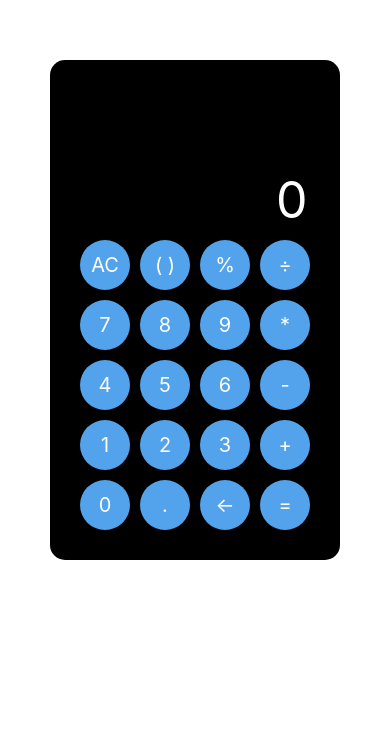
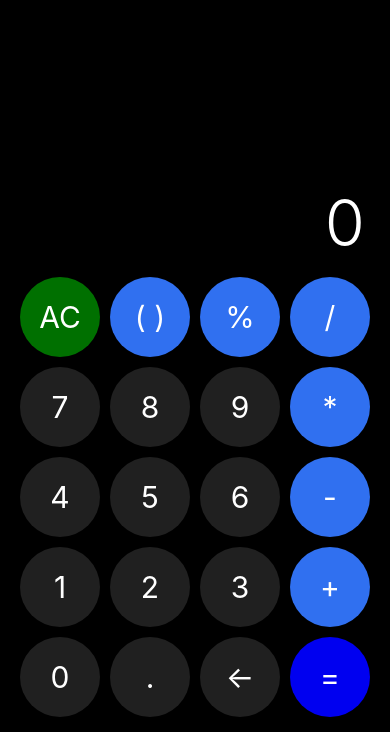
Before and after one commit to andradejs/calculator, a React Native app: screen / in a window 390 px wide. Shown: the part 112-844 px from the top of the page. Built offline with nearby package versions, Linux system fonts and the light colour scheme.

Commit message:
SafeAreaView adicionada

```diff
--- a/App.js
+++ b/App.js
@@ -6,6 +6,7 @@ import {
   View,
   TouchableOpacity,
   TextInput,
+  SafeAreaView,
 } from "react-native";
 
 import { useState } from "react";
@@ -24,50 +25,62 @@ export default function App() {
   function apagarTudo() {
     setValor("");
   }
+
+  function checkSymbol() {
+    return isNaN(parseInt(valor.slice(-1)));
+  }
   return (
-    <View style={styles.container}>
-      <View style={styles.calculator}>
+    // <View style={styles.container}>
+      <SafeAreaView style={styles.calculator}>
         <View>
           <TextInput
             style={styles.tela}
             placeholder="0"
             onChangeText={setValor}
             value={valor}
+            editable={false}
           ></TextInput>
         </View>
 
         <View style={styles.teclado}>
           <View style={styles.row}>
-            <TouchableOpacity style={styles.number} onPress={apagarTudo}>
+            <TouchableOpacity style={[styles.btn,styles.AC]} onPress={apagarTudo}>
               <Text style={styles.textButton}>AC</Text>
             </TouchableOpacity>
-            <TouchableOpacity style={styles.number}>
+            <TouchableOpacity
+              style={[styles.btn, styles.symbol]}
+              onPress={checkSymbol}
+            >
               <Text style={styles.textButton}>( )</Text>
             </TouchableOpacity>
-            <TouchableOpacity style={styles.number}>
+            <TouchableOpacity style={[styles.btn, styles.symbol]}>
               <Text
                 style={styles.textButton}
                 onPress={() => {
-                  setValor(valor + "%");
+                  if (!checkSymbol()) {
+                    setValor(valor + "%");
+                  }
                 }}
               >
                 %
               </Text>
             </TouchableOpacity>
-            <TouchableOpacity style={styles.number}>
+            <TouchableOpacity style={[styles.btn, styles.symbol]}>
               <Text
                 style={styles.textButton}
                 onPress={() => {
-                  setValor(valor + "÷");
+                  if (!checkSymbol()) {
+                    setValor(valor + "/");
+                  }
                 }}
               >
-                ÷
+                /
               </Text>
             </TouchableOpacity>
           </View>
           <View style={styles.row}>
             <TouchableOpacity
-              style={styles.number}
+              style={[styles.btn, styles.numeric]}
               onPress={() => {
                 setValor(valor + "7");
               }}
@@ -75,7 +88,7 @@ export default function App() {
               <Text style={styles.textButton}>7</Text>
             </TouchableOpacity>
             <TouchableOpacity
-              style={styles.number}
+              style={[styles.btn, styles.numeric]}
               onPress={() => {
                 setValor(valor + "8");
               }}
@@ -83,7 +96,7 @@ export default function App() {
               <Text style={styles.textButton}>8</Text>
             </TouchableOpacity>
             <TouchableOpacity
-              style={styles.number}
+              style={[styles.btn, styles.numeric]}
               onPress={() => {
                 setValor(valor + "9");
               }}
@@ -91,9 +104,11 @@ export default function App() {
               <Text style={styles.textButton}>9</Text>
             </TouchableOpacity>
             <TouchableOpacity
-              style={styles.number}
+              style={[styles.btn, styles.symbol]}
               onPress={() => {
-                setValor(valor + "*");
+                if (!checkSymbol()) {
+                  setValor(valor + "*");
+                }
               }}
             >
               <Text style={styles.textButton}>*</Text>
@@ -101,7 +116,7 @@ export default function App() {
           </View>
           <View style={styles.row}>
             <TouchableOpacity
-              style={styles.number}
+              style={[styles.btn, styles.numeric]}
               onPress={() => {
                 setValor(valor + "4");
               }}
@@ -109,7 +124,7 @@ export default function App() {
               <Text style={styles.textButton}>4</Text>
             </TouchableOpacity>
             <TouchableOpacity
-              style={styles.number}
+              style={[styles.btn, styles.numeric]}
               onPress={() => {
                 setValor(valor + "5");
               }}
@@ -117,7 +132,7 @@ export default function App() {
               <Text style={styles.textButton}>5</Text>
             </TouchableOpacity>
             <TouchableOpacity
-              style={styles.number}
+              style={[styles.btn, styles.numeric]}
               onPress={() => {
                 setValor(valor + "6");
               }}
@@ -125,9 +140,11 @@ export default function App() {
               <Text style={styles.textButton}>6</Text>
             </TouchableOpacity>
             <TouchableOpacity
-              style={styles.number}
+              style={[styles.btn, styles.symbol]}
               onPress={() => {
-                setValor(valor + "-");
+                if (!checkSymbol()) {
+                  setValor(valor + "-");
+                }
               }}
             >
               <Text style={styles.textButton}>-</Text>
@@ -135,7 +152,7 @@ export default function App() {
           </View>
           <View style={styles.row}>
             <TouchableOpacity
-              style={styles.number}
+              style={[styles.btn, styles.numeric]}
               onPress={() => {
                 setValor(valor + "1");
               }}
@@ -143,7 +160,7 @@ export default function App() {
               <Text style={styles.textButton}>1</Text>
             </TouchableOpacity>
             <TouchableOpacity
-              style={styles.number}
+              style={[styles.btn, styles.numeric]}
               onPress={() => {
                 setValor(valor + "2");
               }}
@@ -151,7 +168,7 @@ export default function App() {
               <Text style={styles.textButton}>2</Text>
             </TouchableOpacity>
             <TouchableOpacity
-              style={styles.number}
+              style={[styles.btn, styles.numeric]}
               onPress={() => {
                 setValor(valor + "3");
               }}
@@ -159,9 +176,11 @@ export default function App() {
               <Text style={styles.textButton}>3</Text>
             </TouchableOpacity>
             <TouchableOpacity
-              style={styles.number}
+              style={[styles.btn, styles.symbol]}
               onPress={() => {
-                setValor(valor + "+");
+                if (!checkSymbol()) {
+                  setValor(valor + "+");
+                }
               }}
             >
               <Text style={styles.textButton}>+</Text>
@@ -169,7 +188,7 @@ export default function App() {
           </View>
           <View style={styles.row}>
             <TouchableOpacity
-              style={styles.number}
+              style={[styles.btn, styles.numeric]}
               onPress={() => {
                 setValor(valor + "0");
               }}
@@ -177,23 +196,28 @@ export default function App() {
               <Text style={styles.textButton}>0</Text>
             </TouchableOpacity>
             <TouchableOpacity
-              style={styles.number}
+              style={[styles.btn, styles.numeric]}
               onPress={() => {
-                setValor(valor + ".");
+                if (!checkSymbol()) {
+                  setValor(valor + ".");
+                }
               }}
             >
               <Text style={styles.textButton}>.</Text>
             </TouchableOpacity>
-            <TouchableOpacity style={styles.number} onPress={apagarUmDigito}>
+            <TouchableOpacity
+              style={[styles.btn, styles.numeric]}
+              onPress={apagarUmDigito}
+            >
               <Text style={styles.textButton}>←</Text>
             </TouchableOpacity>
-            <TouchableOpacity style={styles.number} onPress={execultarOperacao}>
+            <TouchableOpacity style={[styles.btn,styles.equal]} onPress={execultarOperacao}>
               <Text style={styles.textButton}>=</Text>
             </TouchableOpacity>
           </View>
         </View>
-      </View>
-    </View>
+      </SafeAreaView>
+    // </View>
   );
 }
 
@@ -204,23 +228,23 @@ const styles = StyleSheet.create({
     alignItems: "center",
   },
   calculator: {
+    flex: 1,
     backgroundColor: "#000000",
     alignItems: "center",
     justifyContent: "flex-end",
-    width: "auto",
-    height: 500,
-    padding: 15,
-    borderRadius: 15,
+    // width: "auto",
+    // height: 500,
+    // padding: 15,
+    // borderRadius: 15,
   },
   teclado: {
     flexDirection: "column",
     padding: 10,
   },
 
-  number: {
-    width: 50,
-    height: 50,
-    backgroundColor: "#52a3eb",
+  btn: {
+    width: 80,
+    height: 80,
     borderRadius: 50,
     alignItems: "center",
     justifyContent: "center",
@@ -230,7 +254,7 @@ const styles = StyleSheet.create({
     alignItems: "center",
     justifyContent: "center",
     color: "#ffffff",
-    fontSize: 20,
+    fontSize: 30,
     textAlign: "center",
   },
   row: {
@@ -239,11 +263,25 @@ const styles = StyleSheet.create({
   },
   tela: {
     // backgroundColor: 'white',
-    width: 225,
-    height: 50,
-    fontSize: 50,
+    width: 340,
+    height: 80,
+    fontSize:65,
     color: "white",
+    // backgroundColor: 'white',
     textAlign: "right",
-    fontWeight: "regular",
+    fontWeight: "300",
+  },
+
+  symbol: {
+    backgroundColor: "#3070f0",
+  },
+  numeric: {
+    backgroundColor: "#202020",
+  },
+  equal: {
+    backgroundColor: "#0000f0",
+  },
+  AC: {
+    backgroundColor: "#007000",
   },
 });
```
